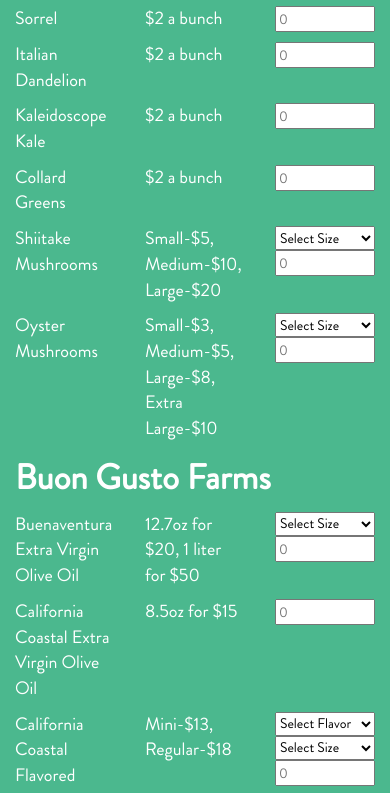
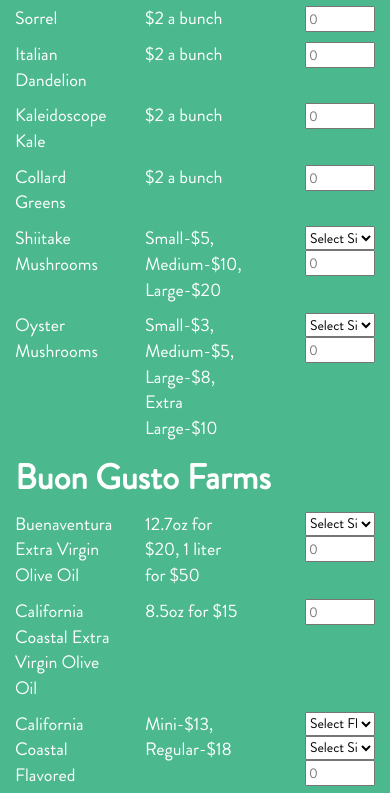
Before and after one commit to ChoiSauce/InFARMme, a plain HTML site: page orderform.html in a window 390 px wide. Shown: the part 378-1171 px from the top of the page. Drawn offline with nearby package versions, Linux system fonts and the light colour scheme.

Commit message:
had a sheep

```diff
--- a/css/styles.css
+++ b/css/styles.css
@@ -668,6 +668,11 @@ body.modal-open .supreme-container {
         padding-right: 10px;
     }
 }
+@media only screen and (max-width:450px){
+    .product-quantity {
+        width: 70px;
+    }
+}
 .btn-secondary:active:focus {
     background-color: #8CD5ED;
     border: 1px solid #8CD5ED;
```
